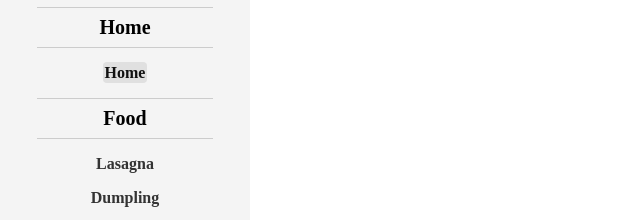
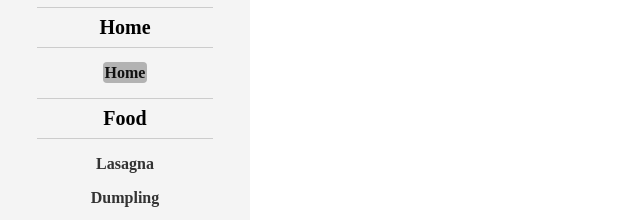
Before and after one commit to JacobGraham02/APAKushFactionWiki, a website built with webpack: page index.html in a window 1280 px wide. In both pictures the pointer is over the link "Home". Shown: the part 258-478 px from the top of the page, 0-640 px from the left. Built offline with nearby package versions, Linux system fonts and the light colour scheme.

Commit message:
Delete an unused folder. Added styling to CSS to ignore any extra overflow vertical content. Slightly changed background colour of header navigation menu link when hovering over it

```diff
--- a/css/style.css
+++ b/css/style.css
@@ -15,6 +15,7 @@
 body {
   padding: 0;
   margin: 0;
+  overflow-y: hidden;
 }
 
 /* .sidebar: styling for the left navigation panel */
@@ -130,15 +131,22 @@ body {
 /* ==================== Fade and slide animation for swapping page content ================ */
 
 /* ==================== Highlight the active link ========================================= */
-.sidebar a[data-section].active,
-.sidebar a[data-section]:hover {
-  background-color: #e0e0e0;   /* light grey */
+.sidebar a[data-section].active {
+  background-color: #d9d9d9;   /* light grey */
   color: #111;                 /* darker text */
   border-radius: 4px;          /* soften the corners */
   padding: 1%;
   text-decoration: none;
 }
 
+/* If hovering over a link */
+.sidebar a[data-section]:hover {
+  background-color: #b3b3b3;
+  color: #111;                 /* darker text */
+  border-radius: 4px;          /* soften the corners */
+  padding: 1%;
+  text-decoration: none;
+}
 .sidebar ul li.active-item a {
   /* same styles as above */
 }
```
Also changed, not shown: 1 other file.
